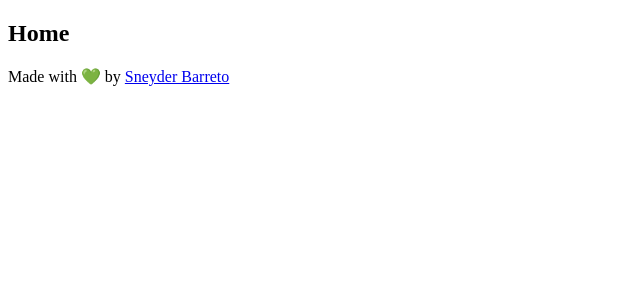
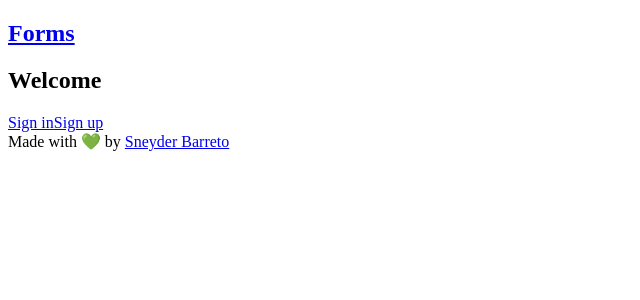
Before and after one commit to sneyderdev/forms, a React app: page / in a window 1280 px wide. Shown: the top 300 px of the page, without its empty margins (0-640 px from the left). Built offline with nearby package versions, Linux system fonts and the light colour scheme.

Commit message:
ADD: Home content and structure

```diff
--- a/src/components/Layout.jsx
+++ b/src/components/Layout.jsx
@@ -1,5 +1,5 @@
 import React from 'react';
-import { useLocation } from 'react-router-dom';
+import { Link, useLocation } from 'react-router-dom';
 
 import Header from './Header';
 import Footer from './Footer';
@@ -12,7 +12,12 @@ const Layout = ({ children }) => {
       <section />
       <section>
         {pathname !== '/' && <Header />}
-        {children}
+        <main>
+          <h1>
+            <Link to="/">Forms</Link>
+          </h1>
+          {children}
+        </main>
         <Footer />
       </section>
     </div>
--- a/src/containers/Home/index.jsx
+++ b/src/containers/Home/index.jsx
@@ -1,9 +1,14 @@
 import React from 'react';
+import { Link } from 'react-router-dom';
 
 const Home = () => (
-  <div>
-    <h1>Home</h1>
-  </div>
+  <section>
+    <h2>Welcome</h2>
+    <div>
+      <Link to="/login">Sign in</Link>
+      <Link to="/register">Sign up</Link>
+    </div>
+  </section>
 );
 
 export default Home;
```
